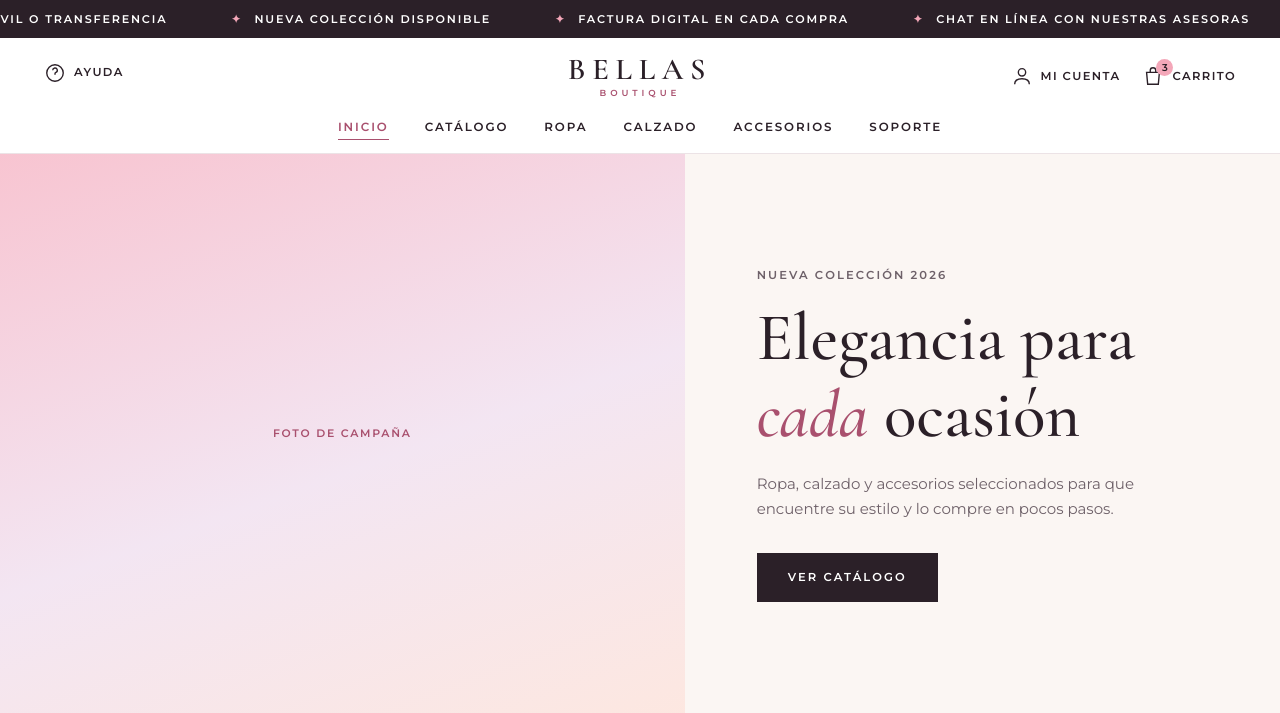
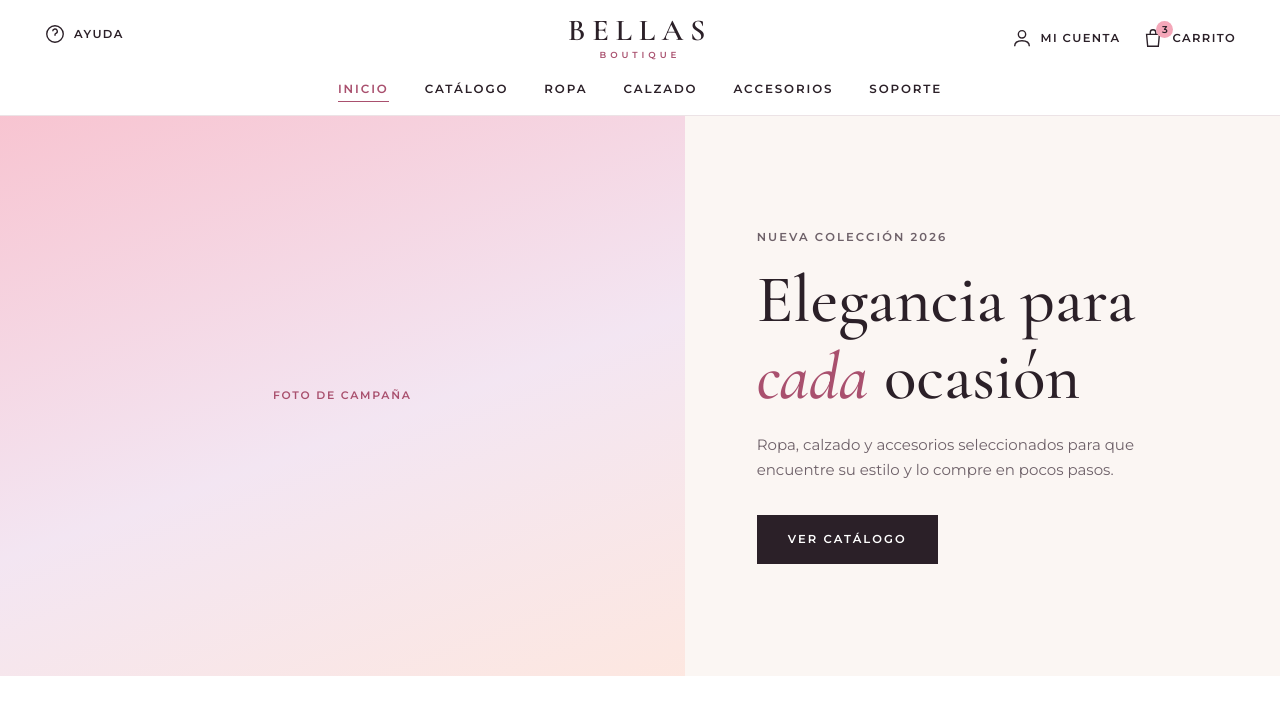
Before and after one commit to JuanPa-Sa/ProyectoIHC-BellasBoutique, an ASP.NET Core app: page / in a window 1280 px wide. Shown: the top 713 px of the page. Run offline with ASP.NET Core 8, Linux system fonts and the light colour scheme.

Commit message:
Update de front end

```diff
--- a/BellasBoutique/BellasBoutique.Web/Views/Shared/_Layout.cshtml
+++ b/BellasBoutique/BellasBoutique.Web/Views/Shared/_Layout.cshtml
@@ -1,5 +1,5 @@
 @* Responsable: Joel
-   Layout de la vista Cliente (req. 8d): barra de anuncios, encabezado con logo centrado,
+   Layout de la vista Cliente (req. 8d): encabezado con logo centrado,
    menú de categorías, pie de página y botón flotante al chat de soporte.
    Cada vista indica su sección con ViewData["Menu"] para marcar el enlace activo. *@
 @{
@@ -15,19 +15,6 @@
     <link rel="stylesheet" href="~/css/site.css" asp-append-version="true" />
 </head>
 <body>
-    <div class="bb-anuncio" aria-label="Anuncios">
-        <div class="bb-anuncio__pista">
-            <span>Pague con tarjeta, SINPE Móvil o transferencia</span>
-            <span>Nueva colección disponible</span>
-            <span>Factura digital en cada compra</span>
-            <span>Chat en línea con nuestras asesoras</span>
-            <span aria-hidden="true">Pague con tarjeta, SINPE Móvil o transferencia</span>
-            <span aria-hidden="true">Nueva colección disponible</span>
-            <span aria-hidden="true">Factura digital en cada compra</span>
-            <span aria-hidden="true">Chat en línea con nuestras asesoras</span>
-        </div>
-    </div>
-
     <header class="bb-encabezado">
         <div class="bb-contenedor">
             <div class="bb-encabezado__fila">
--- a/BellasBoutique/BellasBoutique.Web/wwwroot/css/site.css
+++ b/BellasBoutique/BellasBoutique.Web/wwwroot/css/site.css
@@ -9,7 +9,7 @@
 /* ---------- 1. Variables ---------- */
 :root {
     /* Base */
-    --bb-tinta:        #2B2028;   /* texto principal, barra de anuncios y pie */
+    --bb-tinta:        #2B2028;   /* texto principal y pie */
     --bb-tinta-suave:  #6E6169;   /* texto secundario */
     --bb-linea:        #ECE3E6;   /* bordes finos */
     --bb-fondo:        #FFFFFF;
@@ -96,30 +96,6 @@ img { max-width: 100%; display: block; }
     height: 1px;
     margin: 16px auto 0;
     background: var(--bb-rosa-oscuro);
-}
-
-/* ---------- 3. Barra de anuncios ---------- */
-.bb-anuncio {
-    background: var(--bb-tinta);
-    color: #FFFFFF;
-    overflow: hidden;
-    white-space: nowrap;
-    font-size: 0.7rem;
-    font-weight: 600;
-    letter-spacing: 0.16em;
-    text-transform: uppercase;
-    padding: 10px 0;
-}
-/* La pista lleva los mensajes dos veces para que el desplazamiento no tenga cortes */
-.bb-anuncio__pista {
-    display: inline-flex;
-    animation: bb-desplazar 40s linear infinite;
-}
-.bb-anuncio__pista span { padding-right: 64px; }
-.bb-anuncio__pista span::before { content: "\2726"; margin-right: 12px; color: var(--bb-rosa); }
-@keyframes bb-desplazar { to { transform: translateX(-50%); } }
-@media (prefers-reduced-motion: reduce) {
-    .bb-anuncio__pista { animation: none; padding-left: 24px; }
 }
 
 /* ---------- 4. Encabezado ---------- */
```
